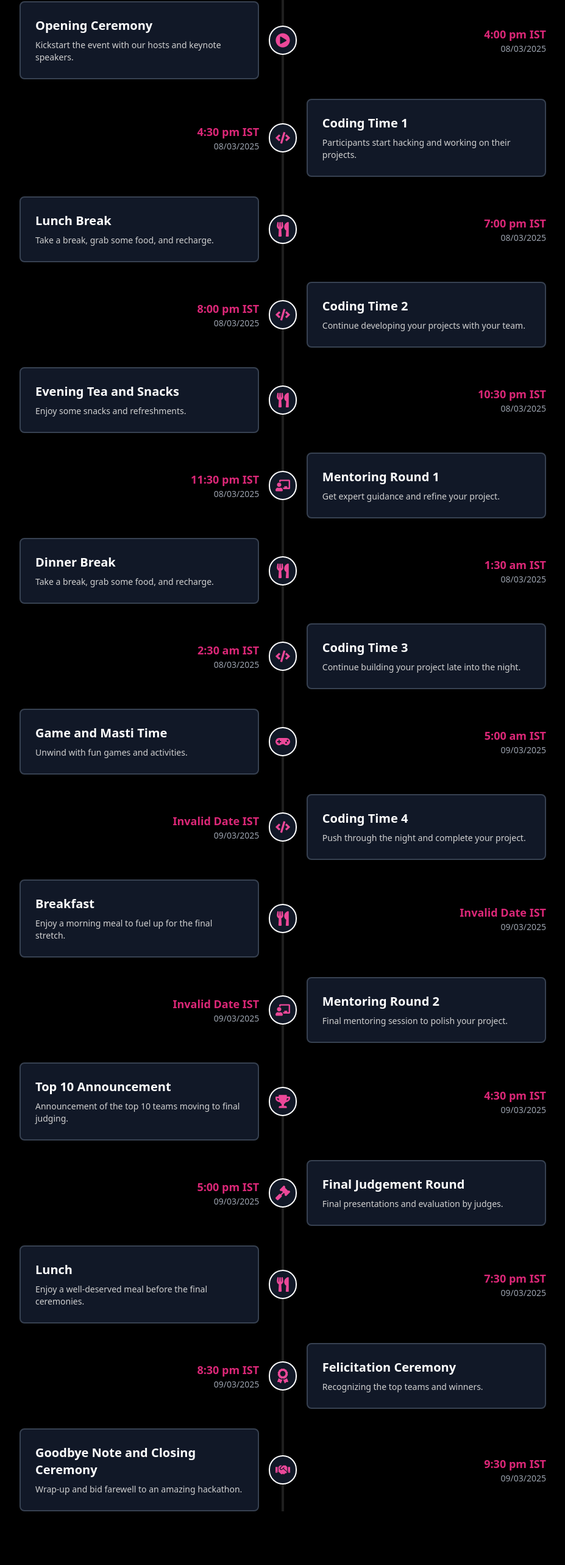
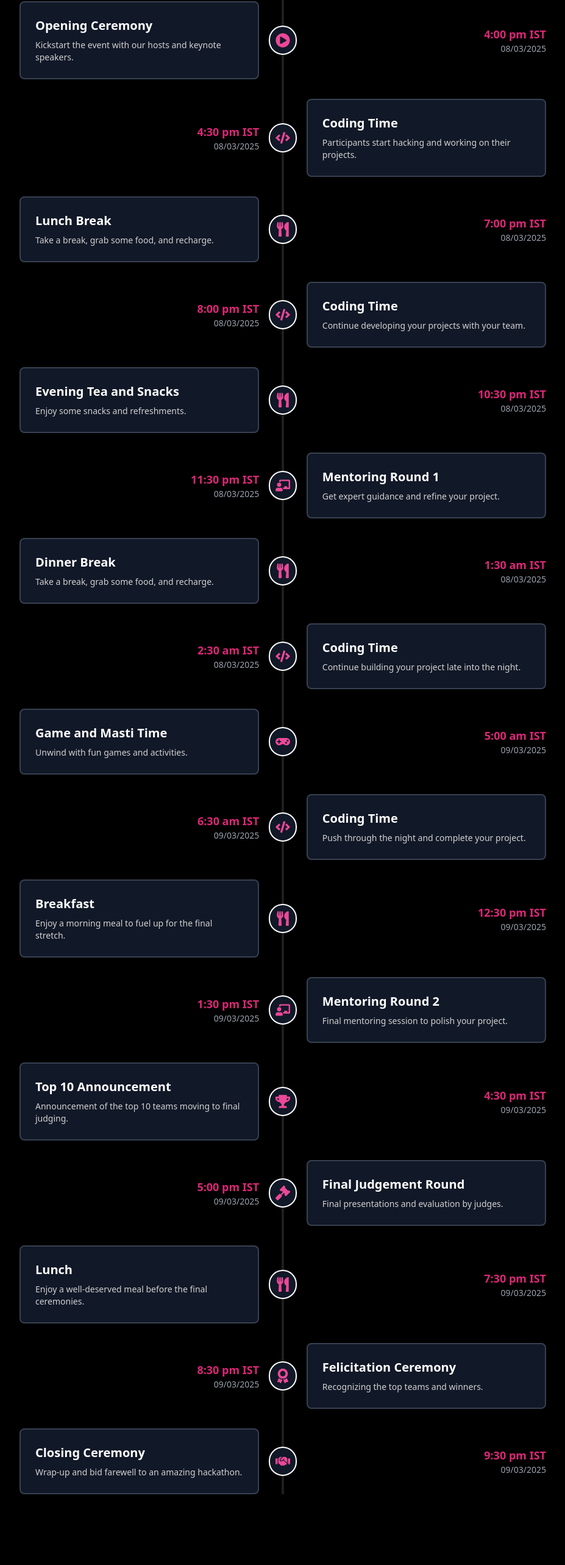
Before and after one commit to bimlesharma/Hacker-s-Playground, a Next.js app: page / in a window 1280 px wide. Shown: the part 3414-5980 px from the top of the page at 61% size, without its empty margins (176-1103 px from the left). Built offline with nearby package versions, Linux system fonts and the light colour scheme.

Commit message:
schedule fixed

```diff
--- a/src/components/Schedule.tsx
+++ b/src/components/Schedule.tsx
@@ -35,77 +35,77 @@ const Schedule = () => {
       icon: <FaPlayCircle className="w-6 h-6 text-pink-500" />,
     },
     {
-      time: "11:00 AM - 1:30 PM",
+      time: "11:00 AM - 01:30 PM",
       date: "2025-03-08",
-      title: "Coding Time 1",
+      title: "Coding Time",
       description: "Participants start hacking and working on their projects.",
       icon: <FaCode className="w-6 h-6 text-pink-500" />,
     },
     {
-      time: "1:30 PM - 2:30 PM",
+      time: "01:30 PM - 02:30 PM",
       date: "2025-03-08",
       title: "Lunch Break",
       description: "Take a break, grab some food, and recharge.",
       icon: <FaUtensils className="w-6 h-6 text-pink-500" />,
     },
     {
-      time: "2:30 PM - 5:00 PM",
+      time: "02:30 PM - 05:00 PM",
       date: "2025-03-08",
-      title: "Coding Time 2",
+      title: "Coding Time",
       description: "Continue developing your projects with your team.",
       icon: <FaCode className="w-6 h-6 text-pink-500" />,
     },
     {
-      time: "5:00 PM - 6:00 PM",
+      time: "05:00 PM - 06:00 PM",
       date: "2025-03-08",
       title: "Evening Tea and Snacks",
       description: "Enjoy some snacks and refreshments.",
       icon: <FaUtensils className="w-6 h-6 text-pink-500" />,
     },
     {
-      time: "6:00 PM - 8:00 PM",
+      time: "06:00 PM - 08:00 PM",
       date: "2025-03-08",
       title: "Mentoring Round 1",
       description: "Get expert guidance and refine your project.",
       icon: <FaChalkboardTeacher className="w-6 h-6 text-pink-500" />,
     },
     {
-      time: "8:00 PM - 9:00 PM",
+      time: "08:00 PM - 09:00 PM",
       date: "2025-03-08",
       title: "Dinner Break",
       description: "Take a break, grab some food, and recharge.",
       icon: <FaUtensils className="w-6 h-6 text-pink-500" />,
     },
     {
-      time: "9:00 PM - 11:30 PM",
+      time: "09:00 PM - 11:30 PM",
       date: "2025-03-08",
-      title: "Coding Time 3",
+      title: "Coding Time",
       description: "Continue building your project late into the night.",
       icon: <FaCode className="w-6 h-6 text-pink-500" />,
     },
     {
-      time: "11:30 PM - 1:00 AM",
+      time: "11:30 PM - 01:00 AM",
       date: "2025-03-09",
       title: "Game and Masti Time",
       description: "Unwind with fun games and activities.",
       icon: <FaGamepad className="w-6 h-6 text-pink-500" />,
     },
     {
-      time: "1:00 AM - 7:00 AM",
+      time: "01:00 AM - 7:00 AM",
       date: "2025-03-09",
-      title: "Coding Time 4",
+      title: "Coding Time",
       description: "Push through the night and complete your project.",
       icon: <FaCode className="w-6 h-6 text-pink-500" />,
     },
     {
-      time: "7:00 AM - 8:00 AM",
+      time: "07:00 AM - 08:00 AM",
       date: "2025-03-09",
       title: "Breakfast",
       description: "Enjoy a morning meal to fuel up for the final stretch.",
       icon: <FaUtensils className="w-6 h-6 text-pink-500" />,
     },
     {
-      time: "8:00 AM - 10:00 AM",
+      time: "08:00 AM - 10:00 AM",
       date: "2025-03-09",
       title: "Mentoring Round 2",
       description: "Final mentoring session to polish your project.",
@@ -119,30 +119,30 @@ const Schedule = () => {
       icon: <FaTrophy className="w-6 h-6 text-pink-500" />,
     },
     {
-      time: "11:30 AM - 2:00 PM",
+      time: "11:30 AM - 02:00 PM",
       date: "2025-03-09",
       title: "Final Judgement Round",
       description: "Final presentations and evaluation by judges.",
       icon: <FaGavel className="w-6 h-6 text-pink-500" />,
     },
     {
-      time: "2:00 PM - 3:00 PM",
+      time: "02:00 PM - 03:00 PM",
       date: "2025-03-09",
       title: "Lunch",
       description: "Enjoy a well-deserved meal before the final ceremonies.",
       icon: <FaUtensils className="w-6 h-6 text-pink-500" />,
     },
     {
-      time: "3:00 PM - 4:00 PM",
+      time: "03:00 PM - 04:00 PM",
       date: "2025-03-09",
       title: "Felicitation Ceremony",
       description: "Recognizing the top teams and winners.",
       icon: <FaAward className="w-6 h-6 text-pink-500" />,
     },
     {
-      time: "4:00 PM - 5:00 PM",
+      time: "04:00 PM - 05:00 PM",
       date: "2025-03-09",
-      title: "Goodbye Note and Closing Ceremony",
+      title: "Closing Ceremony",
       description: "Wrap-up and bid farewell to an amazing hackathon.",
       icon: <FaHandshake className="w-6 h-6 text-pink-500" />,
     }
```
